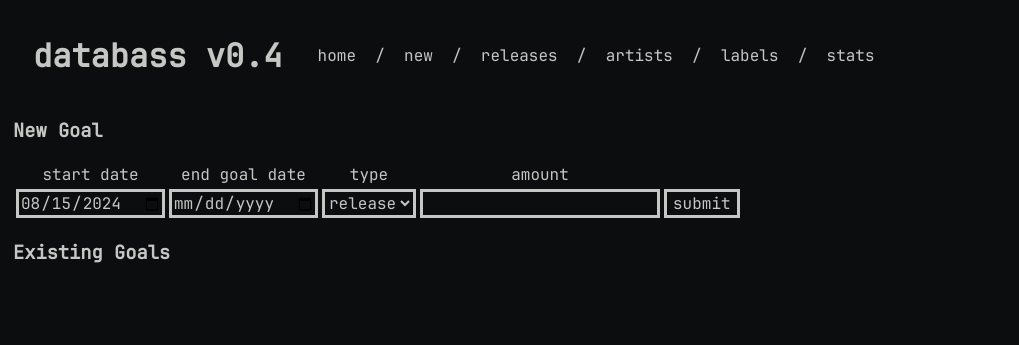
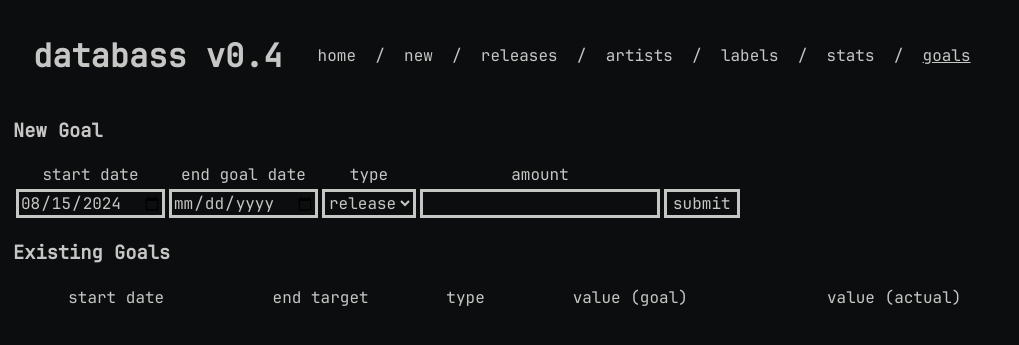
Before and after one commit to chunned/databass, a Flask app: page /goals in a window 1280 px wide. Shown: the top 345 px of the page, without its empty margins (0-1019 px from the left). Run offline with Flask 3, Linux system fonts and the light colour scheme; parts of the project's set-up code (start-up, migrations or seed data) failed here and were passed over; some libraries are stand-ins or nearby versions.

Commit message:
Complete basic goal integration

```diff
--- a/databass.py
+++ b/databass.py
@@ -5,6 +5,7 @@ import os
 from models import app_db
 from dotenv import load_dotenv
 from uuid import uuid4
+
 
 load_dotenv()
 db_name = os.environ.get('DB_NAME')
--- a/db.py
+++ b/db.py
@@ -374,3 +374,8 @@ def submit_manual(data):
     release.image = data["image"]
     release.listen_date = datetime.now(local_timezone).strftime("%Y-%m-%d")
     insert(release)
+
+
+def get_incomplete_goals():
+    query = Goal.query.where(Goal.end_actual.is_(None))
+    return query.all()
--- a/routes.py
+++ b/routes.py
@@ -11,6 +11,7 @@ def register_routes(app):
     @app.route('/home', methods=['GET'])
     def home():
         stats = get_stats()
+        goals = db.get_incomplete_goals()
         data = get_releases()
         page = request.args.get(
             get_page_parameter(),
@@ -36,6 +37,7 @@ def register_routes(app):
             'index.html',
             data=paged_data,
             stats=stats,
+            goals=goals,
             pagination=flask_pagination,
             active_page='home'
         )
@@ -145,6 +147,14 @@ def register_routes(app):
             item_id=release_id,
             img_url=release_image_url)
         print(f'INFO: Image saved to {release_image_path}')
+        print('INFO: Checking active goals')
+        goals = db.get_incomplete_goals()
+        for goal in goals:
+            goal.check_and_update_goal()
+            if goal.end_actual:
+                print(f'Goal is complete. End date set to {goal.end_actual}')
+                db.update(goal)
+                print('Goal updated.')
         return redirect("/", code=302)
 
     @app.route('/releases', methods=["GET"])
@@ -268,8 +278,10 @@ def register_routes(app):
 
     @app.route('/goals', methods=['GET'])
     def goals():
+        existing_goals = db.get_incomplete_goals()
         data = {
-            "today": util.today()
+            "today": util.today(),
+            "existing_goals": existing_goals
         }
         return render_template('goals.html', active_page='goals', data=data)
 
--- a/static/style.css
+++ b/static/style.css
@@ -315,3 +315,17 @@ input {
 .review-time {
     width: 10vw!important;
 }
+
+.home-stats {
+    width: 90%;
+    text-align: center;
+}
+
+.home-stats tr {
+    vertical-align: top;
+    height: 5vh;
+}
+
+.home2 {
+    width: 100%
+}
--- a/templates/goals.html
+++ b/templates/goals.html
@@ -33,8 +33,6 @@
                 <td class="form-cell">
                     <select id="type" name="type" class="box" required>
                         <option value="release">release</option>
-                        <option value="artist">artist</option>
-                        <option value="label">label</option>
                     </select>
                 </td>
                 <td class="form-cell">
@@ -49,13 +47,23 @@
     </div>
     <div class="existing-goals">
         <h3>Existing Goals</h3>
-        <table>
+        <table style="text-align: center; width: 80vw;">
             <tr>
-
+                <td>start date</td>
+                <td>end target</td>
+                <td>type</td>
+                <td>value (goal)</td>
+                <td>value (actual)</td>
             </tr>
+            {% for goal in data.existing_goals %}
             <tr>
-
+                <td>{{ goal.start_date.date() }}</td>
+                <td>{{ goal.end_goal.date() }}</td>
+                <td>{{ goal.type }}</td>
+                <td>{{ goal.amount }}</td>
+                <td>{{ goal.new_releases_since_start_date }}</td>
             </tr>
+            {% endfor %}
         </table>
     </div>
 </div>
--- a/templates/includes/navbar.html
+++ b/templates/includes/navbar.html
@@ -11,4 +11,6 @@
     <a href="/labels" id="labels-link" class="{% if active_page == 'labels' %}active{% endif %}">labels</a>
     &nbsp / &nbsp
     <a href="/stats" id="stats-link" class="{% if active_page == 'stats' %}active{% endif %}">stats</a>
+    &nbsp / &nbsp
+    <a href="/goals" id="goals-link" class="{% if active_page == 'goals' %}active{% endif %}">goals</a>
 </div>
```
Also changed, not shown: models.py (+20 -5 lines), templates/index.html (+76 -17 lines).
